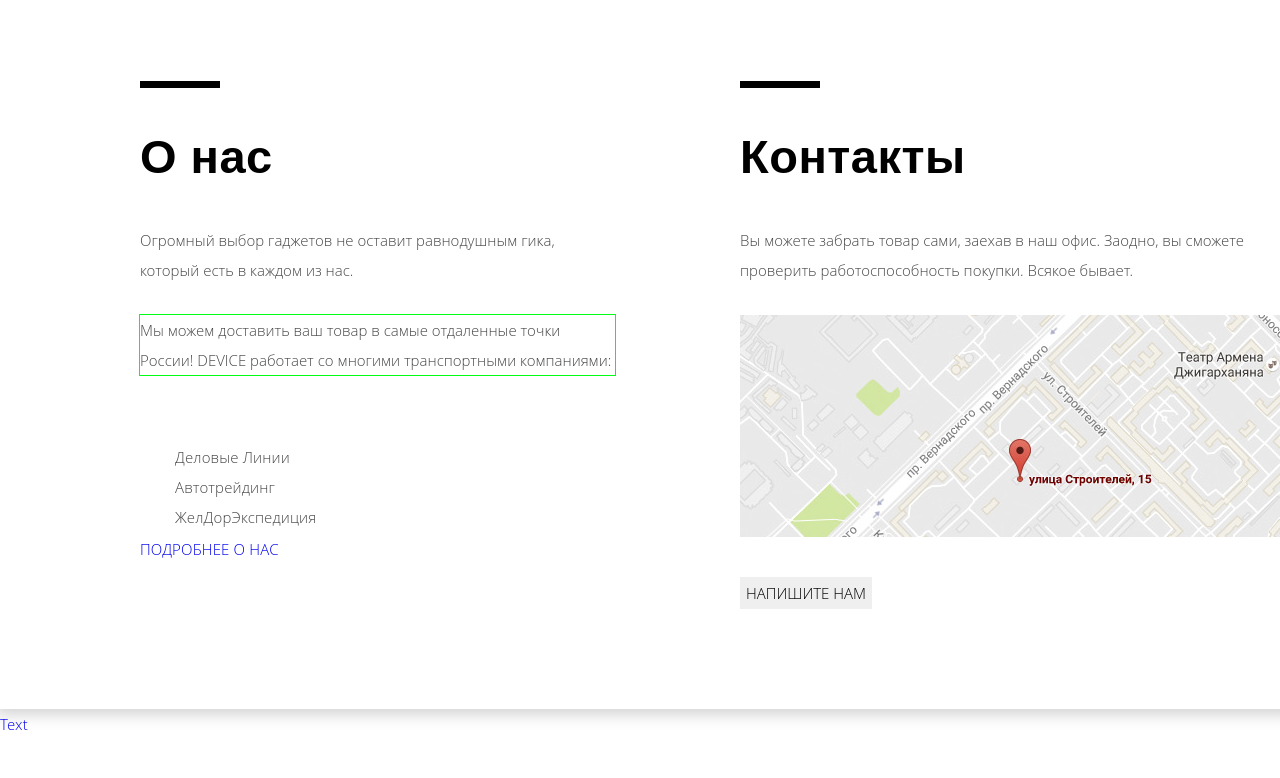
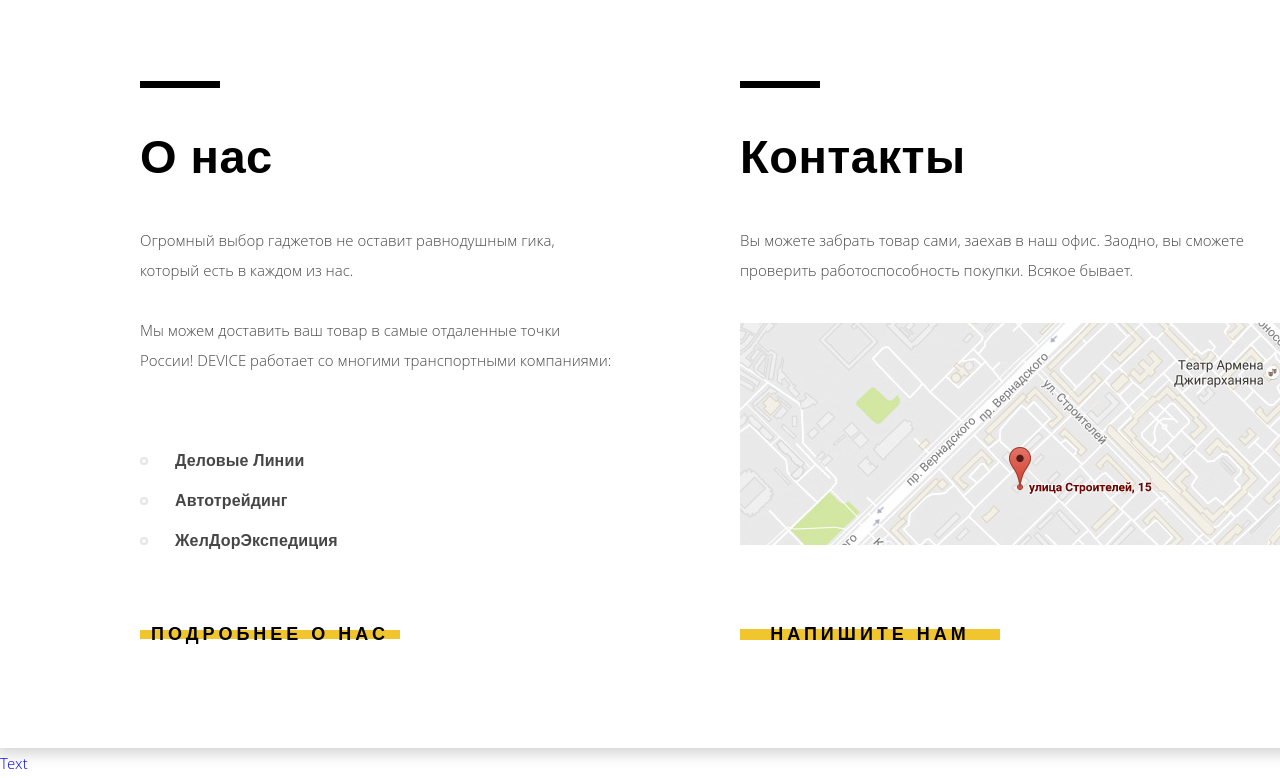
Before and after one commit to Sentati/02-devais, a plain HTML site: page index.html in a window 1280 px wide. Shown: the part 1769-2547 px from the top of the page. Before the commit the page ends 2508 px from the top, so only its background shows below. Drawn offline with Linux system fonts and the light colour scheme.

Commit message:
Закончена секция info

```diff
--- a/css/style.css
+++ b/css/style.css
@@ -984,13 +984,76 @@ h3 {
 
 .info-about p:nth-of-type(2) {
   letter-spacing: 0;
-  margin-bottom: 67px;
-  outline: 1px solid rgb(0, 255, 21);
+  margin-bottom: 66px;
+}
+
+.info-contact p {
+  margin-bottom: 38px;
 }
 
 .info-advantages {
   list-style: none;
   padding: 0;
   margin: 0;
+}
+
+.info-advantages li {
+  display: block;
+  position: relative;
+  font-family: "Gilroy", Arial, sans-serif;
+  font-size: 16px;
+  line-height: 40px;
+  font-weight: 800;
   padding-left: 35px;
 }
+
+.info-advantages li:last-child {
+  margin-bottom: 57px;
+}
+
+.info-advantages li::after {
+  content: "";
+  display: block;
+  position: absolute;
+  left: 0;
+  top: 50%;
+  transform: translateY(-50%);
+  width: 8px;
+  height: 8px;
+  border: 2px solid #e5e5e5;
+  border-radius: 50%;
+}
+
+.map-img {
+  display: inline-block;
+  margin-bottom: 64px;
+}
+
+.info-more,
+.contact-button {
+  display: inline-block;
+  width: 260px;
+  font-family: "Gilroy", Arial, sans-serif;
+  font-size: 18px;
+  line-height: 9px;
+  font-weight: 800;
+  letter-spacing: 4.0px;
+  color: #000000;
+  background-color: #f0c52e;
+  text-align: center;
+  border: none;
+  outline: none;
+  cursor: pointer;
+}
+
+.info-more:hover,
+.contact-button:hover {
+  line-height: 24px;
+}
+
+
+.info-more:active,
+.contact-button:active {
+  line-height: 24px;
+  color: rgba(0, 0, 0, 0.3);
+}
--- a/index.html
+++ b/index.html
@@ -17,7 +17,8 @@
     <header class="main-header">
       <a href="#" class="main-header-logo">
         <svg xmlns="http://www.w3.org/2000/svg" width="162.187" height="34.938" viewBox="0 0 162.187 34.938">
-          <path fill="#000000" d="M199.441,24.416v33.6h13.44a15.561,15.561,0,0,0,11.64-4.824,16.523,16.523,0,0,0,4.68-11.976,16.524,16.524,0,0,0-4.68-11.976,15.561,15.561,0,0,0-11.64-4.824h-13.44Zm7.68,26.208V31.808h5.76a8.559,8.559,0,0,1,6.456,2.568,9.448,9.448,0,0,1,2.472,6.84,9.446,9.446,0,0,1-2.472,6.84,8.557,8.557,0,0,1-6.456,2.568h-5.76Zm34.56-5.952h12v-7.3h-12V31.808h13.2V24.416H234v33.6h21.12V50.624h-13.44V44.672Zm36.1,13.344,10.944-33.6h-8.4l-7.44,24.72-7.44-24.72h-8.4l10.944,33.6h9.792Zm14.3,0h7.68v-33.6h-7.68v33.6ZM330.432,56.6a15.449,15.449,0,0,0,6-5.688l-6.624-3.84a7.456,7.456,0,0,1-3.144,3.024,9.749,9.749,0,0,1-4.632,1.1,9.493,9.493,0,0,1-7.128-2.736,9.945,9.945,0,0,1-2.664-7.248,9.946,9.946,0,0,1,2.664-7.248,9.493,9.493,0,0,1,7.128-2.736,9.787,9.787,0,0,1,4.608,1.08,7.578,7.578,0,0,1,3.168,3.048l6.624-3.84a15.8,15.8,0,0,0-6.048-5.688,17.21,17.21,0,0,0-8.352-2.088A17.061,17.061,0,0,0,304.56,41.216a17.061,17.061,0,0,0,17.472,17.472A17.3,17.3,0,0,0,330.432,56.6Zm17.76-11.928h12v-7.3h-12V31.808h13.2V24.416h-20.88v33.6h21.12V50.624h-13.44V44.672Z" transform="translate(-199.438 -23.75)" />
+          <path fill="#000000" d="M199.441,24.416v33.6h13.44a15.561,15.561,0,0,0,11.64-4.824,16.523,16.523,0,0,0,4.68-11.976,16.524,16.524,0,0,0-4.68-11.976,15.561,15.561,0,0,0-11.64-4.824h-13.44Zm7.68,26.208V31.808h5.76a8.559,8.559,0,0,1,6.456,2.568,9.448,9.448,0,0,1,2.472,6.84,9.446,9.446,0,0,1-2.472,6.84,8.557,8.557,0,0,1-6.456,2.568h-5.76Zm34.56-5.952h12v-7.3h-12V31.808h13.2V24.416H234v33.6h21.12V50.624h-13.44V44.672Zm36.1,13.344,10.944-33.6h-8.4l-7.44,24.72-7.44-24.72h-8.4l10.944,33.6h9.792Zm14.3,0h7.68v-33.6h-7.68v33.6ZM330.432,56.6a15.449,15.449,0,0,0,6-5.688l-6.624-3.84a7.456,7.456,0,0,1-3.144,3.024,9.749,9.749,0,0,1-4.632,1.1,9.493,9.493,0,0,1-7.128-2.736,9.945,9.945,0,0,1-2.664-7.248,9.946,9.946,0,0,1,2.664-7.248,9.493,9.493,0,0,1,7.128-2.736,9.787,9.787,0,0,1,4.608,1.08,7.578,7.578,0,0,1,3.168,3.048l6.624-3.84a15.8,15.8,0,0,0-6.048-5.688,17.21,17.21,0,0,0-8.352-2.088A17.061,17.061,0,0,0,304.56,41.216a17.061,17.061,0,0,0,17.472,17.472A17.3,17.3,0,0,0,330.432,56.6Zm17.76-11.928h12v-7.3h-12V31.808h13.2V24.416h-20.88v33.6h21.12V50.624h-13.44V44.672Z"
+            transform="translate(-199.438 -23.75)" />
         </svg>
       </a>
       <nav class="main-navigation">
@@ -72,7 +73,8 @@
             <div class="promo-item-offer">
               <span>01</span>
               <h2>Делай селфи, <br>как Бен Стиллер!</h2>
-                <p class="promo-item-offer-desk">Самая длинная палка для селфи доступна в нашем магазине. Восемь (Восемь, Карл!) метров длиной и весом всего 5 килограмм.</p>
+              <p class="promo-item-offer-desk">Самая длинная палка для селфи доступна в нашем магазине. Восемь (Восемь,
+                Карл!) метров длиной и весом всего 5 килограмм.</p>
               <div class="controls-wrapper">
                 <div class=" button slider-promo-button">
                   <a href="devais-catalog.html">ПОДРОБНЕЕ</a>
@@ -133,7 +135,8 @@
             <div class="promo-item-offer offer-third">
               <span>03</span>
               <h2>Порхает как бабочка, жалит как пчела!</h2>
-                <p class="promo-item-offer-desk desk-third">Этот обычный, на первый взгляд, квадрокоптер оснащен мощным лазером, замаскированным под стандартную камеру.</p>
+              <p class="promo-item-offer-desk desk-third">Этот обычный, на первый взгляд, квадрокоптер оснащен мощным
+                лазером, замаскированным под стандартную камеру.</p>
               <div class="controls-wrapper">
                 <div class=" button slider-promo-button">
                   <a href="devais-catalog.html">ПОДРОБНЕЕ</a>
@@ -203,7 +206,9 @@
             <a class="popular-category" href="devais-catalog.html">
               <?xml version="1.0" encoding="utf-8"?>
               <!DOCTYPE svg PUBLIC "-//W3C//DTD SVG 1.1//EN" "http://www.w3.org/Graphics/SVG/1.1/DTD/svg11.dtd">
-              <svg version="1.1" id="Layer_1" xmlns="http://www.w3.org/2000/svg" xmlns:xlink="http://www.w3.org/1999/xlink" x="0px" y="0px" width="107px" height="65px" viewBox="0 0 107 65" enable-background="new 0 0 107 65" xml:space="preserve">
+              <svg version="1.1" id="Layer_1" xmlns="http://www.w3.org/2000/svg" xmlns:xlink="http://www.w3.org/1999/xlink"
+                x="0px" y="0px" width="107px" height="65px" viewBox="0 0 107 65" enable-background="new 0 0 107 65"
+                xml:space="preserve">
                 <g>
                   <path fill="#363636" d="M98.967,4.074c0.752,1.441,1.209,3.08,1.209,4.818v21.102c0,4.616-3.092,8.527-7.246,9.9
                     c-1.325,3.987-3.778,7.854-8.051,10.432c-8.676,5.231-31.124,4.837-31.198,4.837c-0.078,0-22.513,0.395-31.189-4.837
@@ -319,7 +324,8 @@
         <ul class="slider-services-lister">
           <li class="slide-service service-item" id="service-1">
             <h2>Доставка</h2>
-            <p>Мы с удовольствием доставим ваш товар прямо к вашему подъезду совершенно бесплатно! Ведь мы неплохо заработаем, поднимая его на ваш этаж.</p>
+            <p>Мы с удовольствием доставим ваш товар прямо к вашему подъезду совершенно бесплатно! Ведь мы неплохо
+              заработаем, поднимая его на ваш этаж.</p>
           </li>
           <li class="slide-service service-item" id="service-2">
             <h2>Гарантия</h2>
@@ -343,7 +349,8 @@
         <div class="info-about">
           <h2>О нас</h2>
           <p>Огромный выбор гаджетов не оставит равнодушным гика, который есть в каждом из нас.</p>
-          <p>Мы можем доставить ваш товар в самые отдаленные точки России! DEVICE работает со многими транспортными компаниями:</p>
+          <p>Мы можем доставить ваш товар в самые отдаленные точки России! DEVICE работает со многими транспортными
+            компаниями:</p>
           <ul class="info-advantages">
             <li>Деловые Линии</li>
             <li>Автотрейдинг</li>
@@ -353,12 +360,13 @@
         </div>
         <div class="info-contact">
           <h2>Контакты</h2>
-          <p>Вы можете забрать товар сами, заехав в наш офис. Заодно, вы сможете проверить работоспособность покупки. Всякое бывает.</p>
+          <p>Вы можете забрать товар сами, заехав в наш офис. Заодно, вы сможете проверить работоспособность покупки.
+            Всякое бывает.</p>
           <div class=js-map>
             <!-- <iframe src="https://www.google.com/maps/embed?pb=!1m18!1m12!1m3!1d52385.18050594222!2d-111.83015780954669!3d34.85437338108609!2m3!1f0!2f0!3f0!3m2!1i1024!2i768!4f13.1!3m3!1m2!1s0x872da132f942b00d%3A0x5548c523fa6c8efd!2z0KHQtdC00L7QvdCwLCDQkNGA0LjQt9C-0L3QsCA4NjMzNiwg0KHQqNCQ!5e0!3m2!1sru!2sru!4v1536607304825" allowfullscreen></iframe> -->
-          <p class="map-img">
+            <a href="https://www.google.com/maps/" class="map-img" target="_blank">
               <img src="img/map.jpg" width="560" height="222" alt="Как нас найти">
-          </p>
+            </a>
           </div>
           <button class=" button contact-button" type="button">Напишите нам</button>
         </div>
@@ -367,7 +375,8 @@
     </main>
   </div>
 
-  <a class="btn btn-primary" href="#" type="button" data-toggle="popover" data-placement="top" data-trigger="focus" title="Title" data-content="Content">Text</a>
+  <a class="btn btn-primary" href="#" type="button" data-toggle="popover" data-placement="top" data-trigger="focus"
+    title="Title" data-content="Content">Text</a>
 </body>
 
 </html>
```
Lines whose indentation alone changed are shown as unchanged.
